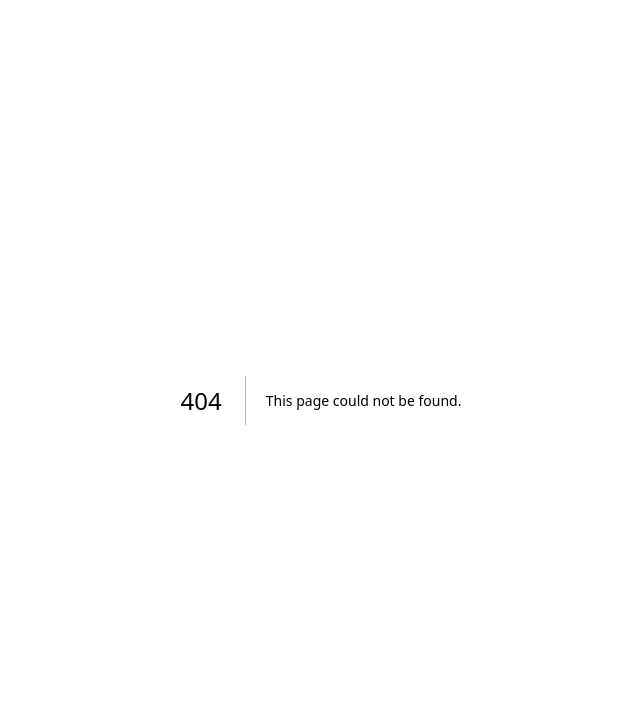
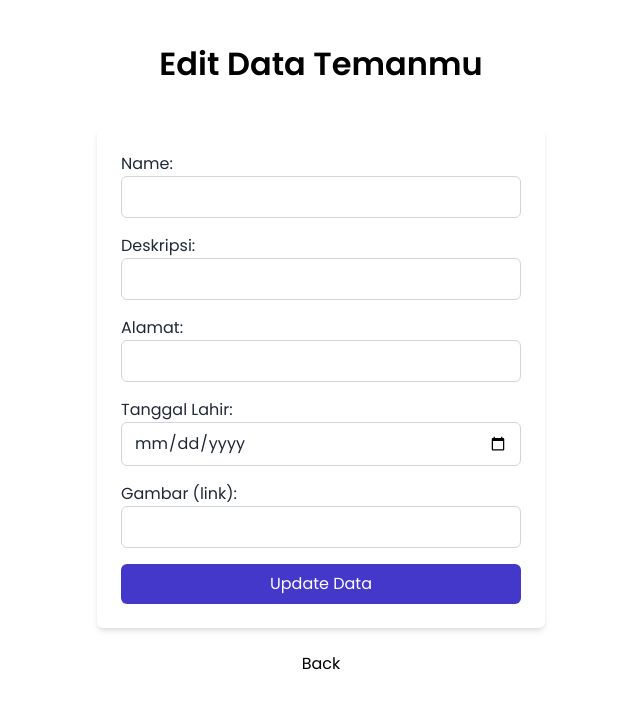
Before and after one commit to von-ai/data-teman-next-kedig, a Next.js app: page /editData/1 in a window 1280 px wide. Before the commit this address had no page. Shown: the top 708 px of the page, without its empty margins (319-959 px from the left). Built offline with nearby package versions, Linux system fonts and the light colour scheme; no server answers.

Commit message:
fix-editdata+login+dkk

```diff
--- a/src/app/components/AddData.jsx
+++ b/src/app/components/AddData.jsx
@@ -5,7 +5,7 @@ import toast, { Toaster } from 'react-hot-toast';
 
 const AddData = () => {
   const [formData, setFormData] = useState({
-    friendName: '',
+    name: '',
     description: '',
     address: '',
     birthDate: '',
@@ -25,6 +25,7 @@ const AddData = () => {
         headers: {
           'Content-Type': 'application/json',
         },
+        credentials: 'include',
         body: JSON.stringify(formData),
       });
 
@@ -39,6 +40,7 @@ const AddData = () => {
       } else {
         toast('Data tidak berhasil di Input');
         console.log('Failed to add data:', response.statusText);
+        console.log(response);
       }
     } catch (error) {
       console.log('Error:', error);
@@ -55,9 +57,9 @@ const AddData = () => {
           </label>
           <input
             type="text"
-            name="friendName"
+            name="name"
             id="nama"
-            value={formData.friendName}
+            value={formData.name}
             onChange={handleChange}
             className="w-full border border-gray-300 rounded-md py-2 px-3 text-gray-800 focus:outline-none focus:border-blue-500"
           />
--- a/src/app/components/DataComp.jsx
+++ b/src/app/components/DataComp.jsx
@@ -1,23 +1,38 @@
 'use client';
 import React, { useEffect, useState } from 'react';
-import { Link } from 'react-router-dom';
+// import { Link } from 'react-router-dom';
 import Image from 'next/image';
 // import noneImage from '../../../public/noneImage.svg';
 import { Toaster, toast } from 'react-hot-toast';
+import Link from 'next/link';
 
 const DataComp = () => {
   const [apiData, setApiData] = useState([]);
+  const [isLoading, setIsLoading] = useState(true);
 
   useEffect(() => {
     const fetchData = async () => {
       try {
-        const url = '#';
-        const response = await fetch(url);
+        const url = `${process.env.NEXT_PUBLIC_API_BASE_URL}/data`;
+        console.log('🔍 Fetching from:', url);
+
+        const response = await fetch(url, {
+          credentials: 'include',
+        });
         const result = await response.json();
-        console.log('Data dari API:', result);
+        if (Array.isArray(result)) {
+          setApiData(result);
+        } else if (Array.isArray(result.data)) {
           setApiData(result.data);
-      } catch (error) {
-        console.log('Error:', error);
+        } else {
+          toast.error('⚠️ Format data tidak sesuai:', result);
+          setApiData([]);
+        }
+      } catch (err) {
+        console.error('❌ Gagal mengambil data dari server:', err);
+        toast.error('Gagal mengambil data');
+      } finally {
+        setIsLoading(false);
       }
     };
 
@@ -26,12 +41,13 @@ const DataComp = () => {
 
   async function handleDelete(item) {
     try {
-      const res = await fetch('#', {
+      const res = await fetch(`${process.env.NEXT_PUBLIC_API_BASE_URL}/data`, {
         method: 'DELETE',
         headers: {
           'Content-Type': 'application/json',
         },
-        body: JSON.stringify([item._id]),
+        credentials: 'include',
+        body: JSON.stringify([item.id]),
       });
       const data = await res.json();
       console.log(data);
@@ -39,7 +55,7 @@ const DataComp = () => {
       toast.success('data berhasil dihapus');
 
       setApiData((prevData) =>
-        prevData.filter((dataItem) => dataItem._id !== item._id)
+        prevData.filter((dataItem) => dataItem.id !== item.id)
       );
     } catch (error) {
       console.error('Error deleting item:', error);
@@ -73,22 +89,27 @@ const DataComp = () => {
       <section className="min-h-screen bg-gray-50 px-4 py-10">
         <Toaster position="top-right" />
         <div className="grid gap-6 sm:grid-cols-2 lg:grid-cols-3 xl:grid-cols-4">
-          {apiData.map((item) => (
+          {Array.isArray(apiData) &&
+            apiData.map((item, index) => (
               <div
-              key={item._id}
+                key={item.id || index}
                 className="bg-white shadow-md rounded-xl overflow-hidden"
               >
-              <Image
-                src={item.gambar || '../../../public/noneImage.svg'}
+                <img
+                  src={item.photoLink || '/noneImage.svg'}
+                  width={300}
+                  height={400}
                   alt="Foto Temanmu"
                   className="w-full h-48 object-cover"
                 />
                 <div className="p-4 space-y-2">
-                <h2 className="text-xl font-bold text-gray-800">{item.name}</h2>
-                <p className="text-gray-600">Deskripsi: {item.deksripsi}</p>
-                <p className="text-gray-600">Alamat: {item.alamat}</p>
+                  <h2 className="text-xl font-bold text-gray-800">
+                    {item.name}
+                  </h2>
+                  <p className="text-gray-600">Deskripsi: {item.description}</p>
+                  <p className="text-gray-600">Alamat: {item.address}</p>
                   <p className="text-gray-600">
-                  Tanggal Lahir: {formatDate(item.tanggal_lahir)}
+                    Tanggal Lahir: {formatDate(item.birthDate)}
                   </p>
                   <div className="flex justify-between mt-4">
                     <button
@@ -97,11 +118,16 @@ const DataComp = () => {
                     >
                       Delete
                     </button>
-                  <Link
-                    to={`/edit-data/${item._id}`}
+                    {/* <a
+                      href={`/editData/${item.id}`}
                       className="px-3 py-1 bg-yellow-400 hover:bg-yellow-500 text-white rounded-lg text-sm"
                     >
                       Edit
+                    </a> */}
+                    <Link href={`/editData/${item.id}`}>
+                      <button className="px-3 py-1 bg-yellow-400 hover:bg-yellow-500 text-white rounded-lg text-sm">
+                        Edit
+                      </button>
                     </Link>
                   </div>
                 </div>
--- a/src/app/components/LoginComp.jsx
+++ b/src/app/components/LoginComp.jsx
@@ -49,6 +49,7 @@ const LoginComp = () => {
           headers: {
             'Content-Type': 'application/json',
           },
+          credentials: 'include',
           body: JSON.stringify({ email, password }),
         }
       );
@@ -59,6 +60,7 @@ const LoginComp = () => {
         setTimeout(() => {
           window.location.href = '/home';
         }, 1000);
+        console.log(response);
       } else {
         toast.error(result?.data?.message || 'Email atau Password salah.');
       }
--- a/src/app/components/EditDataComp.jsx
+++ b/src/app/editData/[id]/EditDataComp.jsx
@@ -1,55 +1,77 @@
 'use client';
 import React from 'react';
-import { useParams } from 'react-router-dom';
+import { useParams } from 'next/navigation';
 import { useState, useEffect } from 'react';
 import toast, { Toaster } from 'react-hot-toast';
+import { useRouter } from 'next/navigation';
 
-const EditDataComp = () => {
-  let { id } = useParams(); // Ambil nilai parameter ID dari URL
-  const [data, setData] = useState({});
+const EditDataComp = ({ id }) => {
+  const router = useRouter();
+  // const { id } = useParams();
+
+  const [data, setData] = useState({
+    name: '',
+    description: '',
+    address: '',
+    birthDate: '',
+    photoLink: '',
+  });
+  const [loading, setLoading] = useState(true);
 
   useEffect(() => {
-    const fetchData = async () => {
+    if (!id) return;
+    (async () => {
       try {
-        const response = await fetch(`/${id}`);
-        const result = await response.json();
-        console.log(result);
-        setData(result);
-      } catch (error) {
-        console.error('Error fetching data:', error);
+        const res = await fetch(
+          `${process.env.NEXT_PUBLIC_API_BASE_URL}/data/${id}`,
+          { credentials: 'include' }
+        );
+        const json = await res.json();
+        setData({
+          name: json.name,
+          description: json.description,
+          address: json.address,
+          birthDate: json.birthDate.slice(0, 10),
+          photoLink: json.photoLink,
+        });
+      } catch (err) {
+        console.error(err);
+        toast.error('Gagal memuat data');
+      } finally {
+        setLoading(false);
       }
-    };
-    fetchData();
+    })();
   }, [id]);
 
   const handleChange = (e) => {
     const { name, value } = e.target;
-    setData((prevData) => {
-      return { ...prevData, [name]: value };
-    });
+    setData((prev) => ({ ...prev, [name]: value }));
   };
 
   const handleSubmit = async (e) => {
     e.preventDefault();
     try {
-      const response = await fetch(`#`, {
-        method: 'PUT',
-        headers: {
-          'Content-Type': 'application/json',
-        },
-        body: JSON.stringify(data),
-      });
-      const result = await response.json();
-      console.log('Data updated successfully:', result);
-      toast.success('data berhasil diupdate');
-
+      const res = await fetch(
+        `${process.env.NEXT_PUBLIC_API_BASE_URL}/data/${id}`,
+        {
+          method: 'PUT',
+          credentials: 'include',
+          headers: { 'Content-Type': 'application/json' },
+          body: JSON.stringify(data),
+        }
+      );
+      if (!res.ok) throw new Error('Update gagal');
+      toast.success('Data berhasil diupdate');
       setTimeout(() => {
-        window.location.href = '/home';
-      }, 1000);
-    } catch (error) {
-      console.error('Error updating data:', error);
+        router.push('/home');
+      }, 2000);
+    } catch (err) {
+      console.error(err);
+      toast.error('Error saat update');
     }
   };
+
+  if (loading) return <p>Loading…</p>;
   return (
     <>
       <section className="max-w-md mx-auto bg-white p-10 md:p-6 rounded-md shadow-md">
@@ -73,8 +95,8 @@ const EditDataComp = () => {
               Deskripsi:
               <input
                 type="text"
-                name="deksripsi"
-                value={data.deksripsi || ''}
+                name="description"
+                value={data.description || ''}
                 onChange={handleChange}
                 className="w-full border border-gray-300 rounded-md py-2 px-3 text-gray-800 focus:outline-none focus:border-blue-500"
               />
@@ -86,8 +108,8 @@ const EditDataComp = () => {
               Alamat:
               <input
                 type="text"
-                name="alamat"
-                value={data.alamat || ''}
+                name="address"
+                value={data.address || ''}
                 onChange={handleChange}
                 className="w-full border border-gray-300 rounded-md py-2 px-3 text-gray-800 focus:outline-none focus:border-blue-500"
               />
@@ -95,12 +117,12 @@ const EditDataComp = () => {
           </div>
 
           <div className="mb-4">
-            <label htmlFor="tanggal_lahir" className="block text-gray-800">
+            <label htmlFor="birthDate" className="block text-gray-800">
               Tanggal Lahir:
               <input
                 type="date"
-                name="tanggal_lahir"
-                value={data.tanggal_lahir || ''}
+                name="birthDate"
+                value={data.birthDate || ''}
                 onChange={handleChange}
                 className="w-full border border-gray-300 rounded-md py-2 px-3 text-gray-800 focus:outline-none focus:border-blue-500"
               />
@@ -108,12 +130,12 @@ const EditDataComp = () => {
           </div>
 
           <div className="mb-4">
-            <label htmlFor="gambar" className="block text-gray-800">
+            <label htmlFor="photoLink" className="block text-gray-800">
               Gambar (link):
               <input
                 type="text"
-                name="gambar"
-                value={data.gambar || ''}
+                name="photoLink"
+                value={data.photoLink || ''}
                 onChange={handleChange}
                 className="w-full border border-gray-300 rounded-md py-2 px-3 text-gray-800 focus:outline-none focus:border-blue-500"
               />
--- /dev/null
+++ b/src/app/editData/[id]/page.jsx
@@ -0,0 +1,29 @@
+'use client';
+import { useParams } from 'next/navigation';
+import EditDataComp from './EditDataComp';
+import { BackHomeButton } from '@/app/components/BackHomeButton';
+
+const EditData = () => {
+  const { id } = useParams();
+
+  if (!id) {
+    return (
+      <p className="text-center mt-10 text-gray-600 text-lg animate-pulse">
+        Memuat halaman...
+      </p>
+    );
+  }
+
+  return (
+    <>
+      <h1 className="text-[1.8rem] md:text-[2rem] font-semibold text-center mt-4 md:mt-10 md:mb-10">
+        Edit Data Temanmu
+      </h1>
+      <EditDataComp id={id} />
+      <br />
+      <BackHomeButton />
+    </>
+  );
+};
+
+export default EditData;
--- a/src/app/editData/page.jsx
+++ /dev/null
@@ -1,16 +0,0 @@
-import { BackHomeButton } from '../components/BackHomeButton';
-import EditDataComp from '../components/EditDataComp';
-
-const EditData = () => {
-  return (
-    <>
-      <h1 className="text-[1.8rem] md:text-[2rem] font-semibold text-center mt-4 md:mt-10 md:mb-10">
-        Edit Data Temanmu
-      </h1>
-      <EditDataComp />
-      <br />
-      <BackHomeButton />
-    </>
-  );
-};
-export default EditData;
```
Also changed, not shown: src/app/components/SearchBar.jsx (added). Lines whose indentation alone changed are shown as unchanged.
